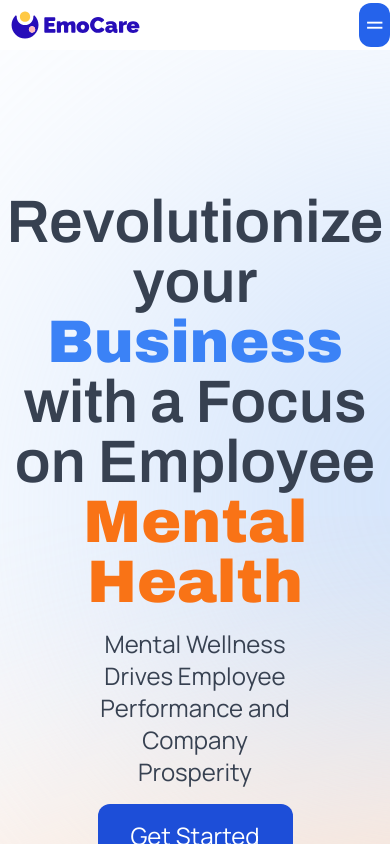
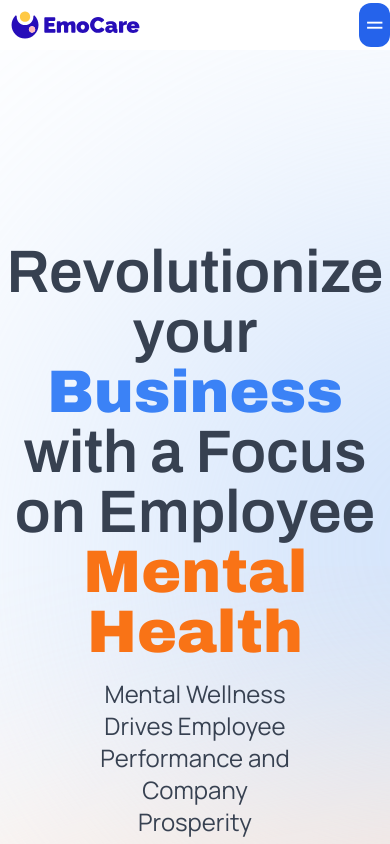
Before and after one commit to ichotika/emocare, a Next.js app: page /company in a window 390 px wide. Shown: the top 844 px of the page. Built offline with nearby package versions, Linux system fonts and the light colour scheme.

Commit message:
Added top margin for main content to go under the mobile nav bar

```diff
--- a/src/app/company/layout.jsx
+++ b/src/app/company/layout.jsx
@@ -1,39 +1,38 @@
 import TopNav from "@/components/company/topNav";
 import Footer from "@/components/company/footerNav";
-
 
 const routesTop = [
     {
         slug: "team",
-        name: "Our team"
+        name: "Our team",
     },
     {
         slug: "pricing",
-        name: "Pricing"
+        name: "Pricing",
     },
-]
+];
 
 const routesBottom = [
     {
         slug: "pricing",
-        name: "Pricing"
+        name: "Pricing",
     },
     {
         slug: "team",
-        name: "Meet Our team"
+        name: "Meet Our team",
     },
     {
         slug: "contact",
-        name: "Contact"
+        name: "Contact",
     },
-]
+];
 
-export default function Layout({children}) {
+export default function Layout({ children }) {
     return (
         <>
             <TopNav routes={routesTop}></TopNav>
-            {children}
+            <div className={"sm:mt-[50px]"}> {children}</div>
             <Footer routes={routesBottom}></Footer>
         </>
-    )
+    );
 }
```
